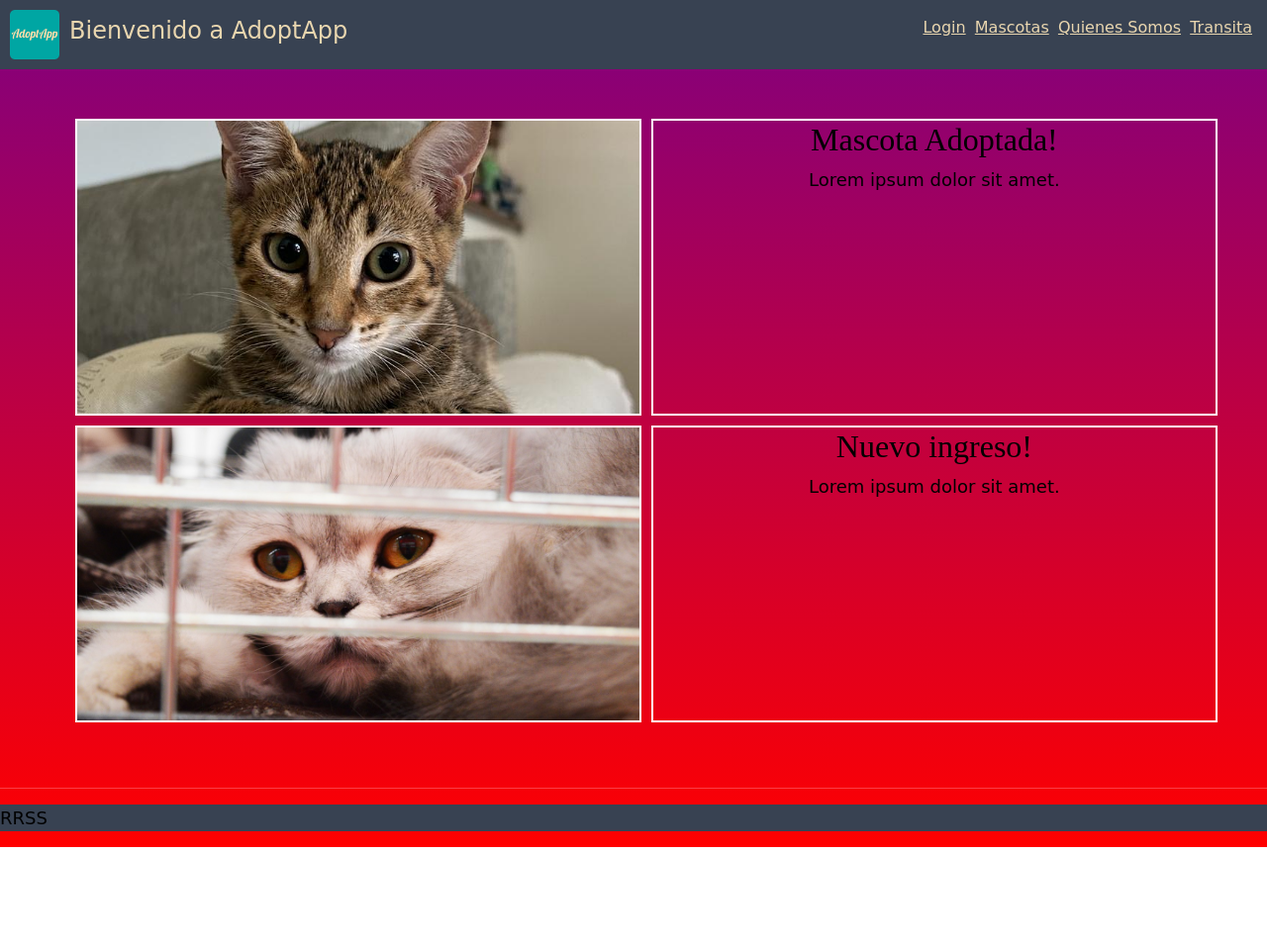
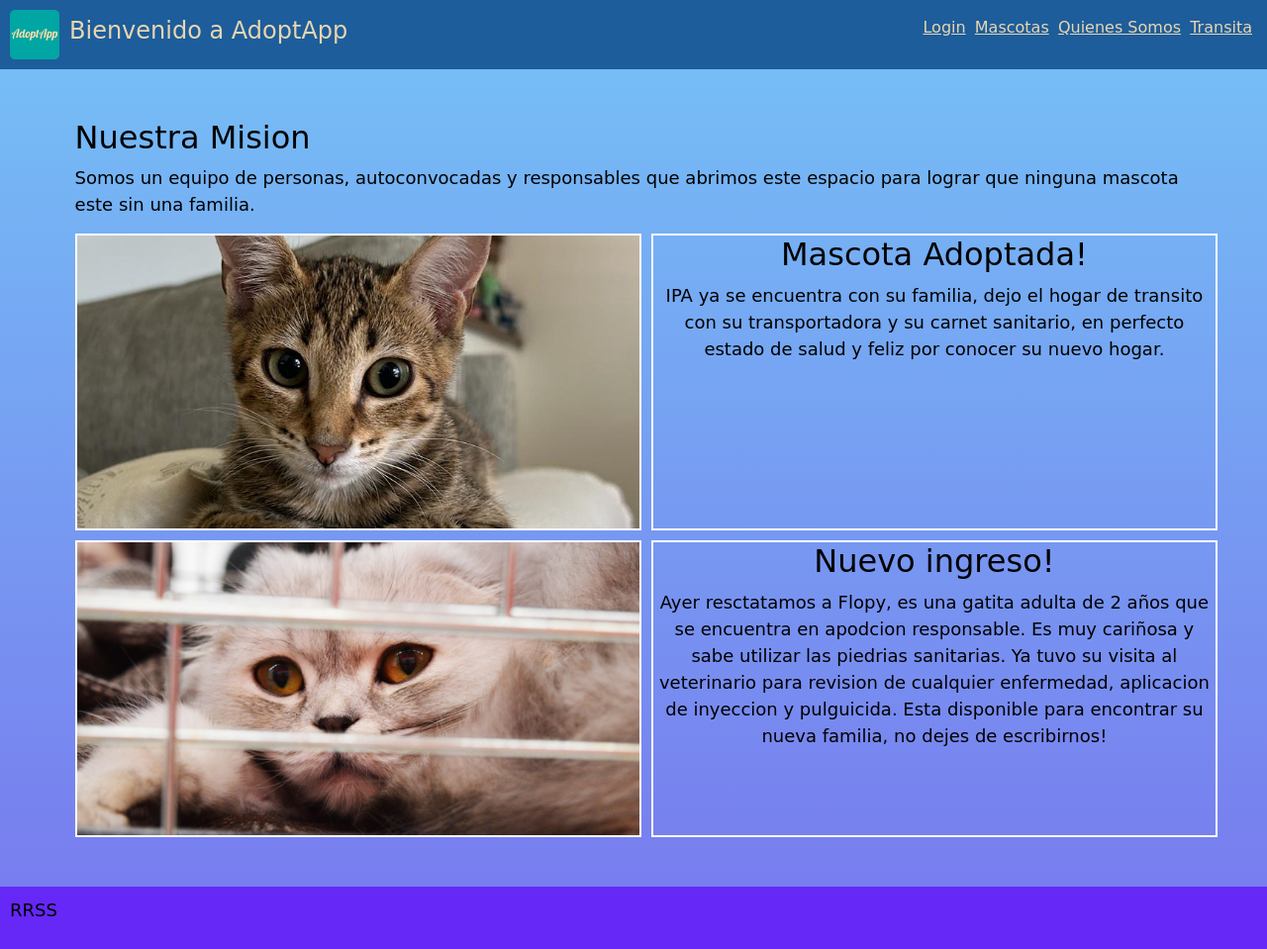
Before and after one commit to Guyito/ProyectoAdoptApp, a plain HTML site: page index.html in a window 1280 px wide. Shown: the whole page at 99% size. Before the commit the page ends 856 px from the top, so only its background shows below. Drawn offline with nearby package versions, Linux system fonts and the light colour scheme; a web font is replaced by a local one.

Commit message:
cambios 1907

```diff
--- a/css/estilos.css
+++ b/css/estilos.css
@@ -9,9 +9,9 @@
 
 /*Body + animaciones*/
 
-body {
+html, body {
 
-    background: linear-gradient(purple, red);
+    background: linear-gradient(#75C2F6, rgb(120, 120, 238));
     color: white;
     display: block;
 }
@@ -26,13 +26,14 @@ h1 {
 }
 
 h2, h3 {
+    font-family: "Mystery Quest", cursive;
     color: black;
 }
 header {
     display: flex;
     height: 70px;
     justify-content: space-between;
-    background-color: #384252;
+    background-color: #1D5D9B;
     align-items: center;
     padding: 10px;
 }
@@ -189,7 +190,8 @@ margin: 0 auto;
 
 /*footer*/
 .piedepag {
-    background-color: #384252;
+    background-color: #6528F7;
+    padding: 10px;
 }
 
 
--- a/index.html
+++ b/index.html
@@ -32,7 +32,8 @@
         </nav>
     </header>
     <main>  <!-- blque main informacion principal-->
-
+        <h2>Nuestra Mision</h2>
+        <p>Somos un equipo de personas, autoconvocadas y responsables que abrimos este espacio para lograr que ninguna mascota este sin una familia.</p>
         <section>
         <section class="grid-container">
             <div class="grid-item">
@@ -40,21 +41,18 @@
             </div>
             <div class="grid-item">
                 <h2>Mascota Adoptada!</h2>
-                <p>Lorem ipsum dolor sit amet.</p>
+                <p>IPA ya se encuentra con su familia, dejo el hogar de transito con su transportadora y su carnet sanitario, en perfecto estado de salud y feliz por conocer su nuevo hogar.</p>
             </div>
             <div class="grid-item">
                 <img class="pets" src="./img/shelter-cat-g4809fa403_1280.jpg">
             </div>
             <div class="grid-item">
                 <h2>Nuevo ingreso!</h2>
-                <p>Lorem ipsum dolor sit amet.</p>
+                <p>Ayer resctatamos a Flopy, es una gatita adulta de 2 años que se encuentra en apodcion responsable. Es muy cariñosa y sabe utilizar las piedrias sanitarias. Ya tuvo su visita al veterinario para revision de cualquier enfermedad, aplicacion de inyeccion y pulguicida. Esta disponible para encontrar su nueva familia, no dejes de escribirnos!</p>
             </div>
-
     </section>
     </section>
     </main>
-
-    <hr>
     <footer class="piedepag">
         <p>RRSS</p>
     </footer>
```
Also changed, not shown: pages/login.html (+5 -6 lines), pages/mascotas.html (+2 -2 lines), pages/quienessomos.html (+2 -2 lines), pages/transita.html (+2 -2 lines).
